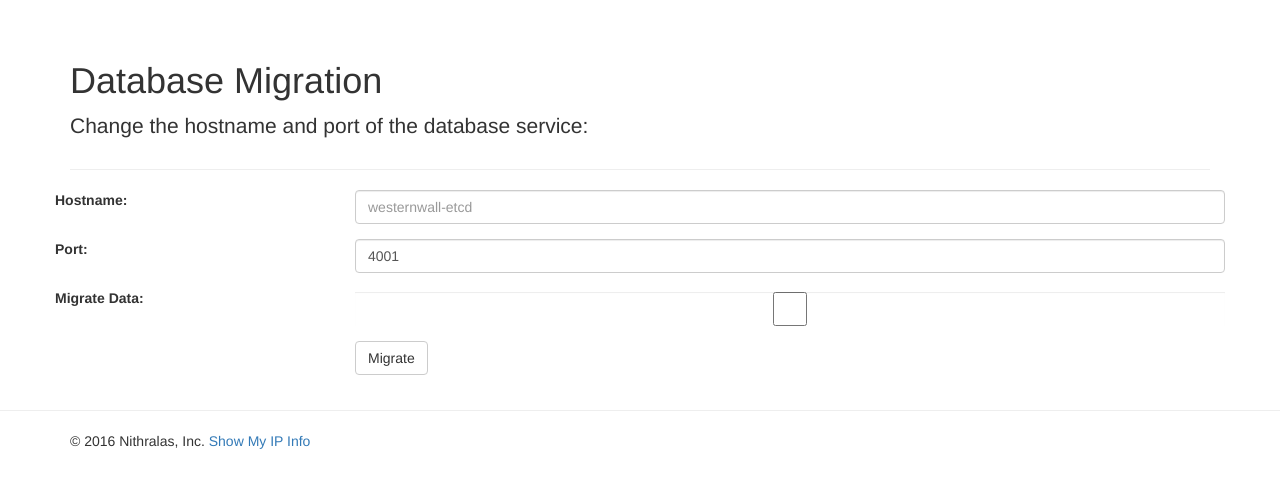
After one commit to joerisolie/westernwall_etcd, a Flask app: page /dbmigrate in a window 1280 px wide. The commit adds this page. Shown: the top 488 px of the page. Run offline with Flask 2, Linux system fonts and the light colour scheme; some libraries are stand-ins or nearby versions.

Commit message:
Added etcd migration functionality

```diff
--- a/source/app/forms.py
+++ b/source/app/forms.py
@@ -1,5 +1,5 @@
 from flask_wtf import Form
-from wtforms import StringField, TextAreaField, RadioField
+from wtforms import StringField, TextAreaField, RadioField, BooleanField
 from wtforms.validators import DataRequired, Length
 
 colors = [(1, 'D93544'), (2, 'E7B632'), (3, 'F7E9CA'), (4, '31D99C'), (5, '32ACE1')]
@@ -8,3 +8,8 @@ class MessageForm(Form):
 	name = StringField('name', validators=[DataRequired()])
 	message = TextAreaField('message', validators=[DataRequired()])
 	color = RadioField('color', choices=colors, coerce=int, validators=[DataRequired()])
+
+class DBMigrateForm(Form):
+	hostname = StringField('hostname', validators=[DataRequired()])
+	port = StringField('port', validators=[DataRequired()], default="4001")
+	migratedata = BooleanField('migratedata')
--- a/source/app/templates/base.html
+++ b/source/app/templates/base.html
@@ -5,6 +5,9 @@
     	{% else %}
     	<title>Welcome to the western wall</title>
     	{% endif %}
+	{% if do_refresh%}
+		<meta HTTP-EQUIV="refresh" CONTENT="1">
+	{% endif %}
 	<meta charset="utf-8">
     	<meta http-equiv="X-UA-Compatible" content="IE=edge">
     	<meta name="viewport" content="width=device-width, initial-scale=1">
--- /dev/null
+++ b/source/app/templates/dbmigrate.html
@@ -0,0 +1,43 @@
+{% extends "base.html" %}
+{% block content %}
+	<div class="page-header">
+		<h1>Database Migration</h1>
+		<p class="lead">Change the hostname and port of the database service:</p>
+	</div>
+
+	<div class="row">
+		<form class="form-horizontal" action="" method="post" name="Migrate">
+	        {{ form.hidden_tag() }}
+        	<div class="form-group">
+                	<label for="hostname" class="col-md-3" control-label>Hostname:</label>
+                	<div class="col-md-9">
+                	{{ form.hostname(size=20, class="form-control", placeholder="westernwall-etcd") }}
+                	{% for error in form.hostname.errors %}
+                        	<span class="help-inline">[{{ error }}]</span></br>
+                	{% endfor %}
+                	</div>
+        	</div>
+        	<div class="form-group">
+                	<label for="port" class="col-md-3" control-label>Port:</label>
+                	<div class="col-md-9">
+                	{{ form.port(size=4, class="form-control", placeholder="4001") }}
+                	{% for error in form.port.errors %}
+                        	<span class="help-inline">[{{ error }}]</span></br>
+                	{% endfor %}
+                	</div>
+        	</div>
+			<div class="form-group">
+                	<label for="migratedata" class="col-md-3" control-label>Migrate Data:</label>
+                	<div class="col-md-9">
+                	{{ form.migratedata(class="form-control") }}
+                	</div>
+        	</div>
+
+        	<div class="form-group">
+                	<div class="col-md-offset-3 col-md-9">
+                        	<button type="submit" class="btn btn-default">Migrate</button>
+			</div>
+        	</div>
+       	 	</form>
+	</div>
+{% endblock %}
--- a/source/app/views.py
+++ b/source/app/views.py
@@ -5,7 +5,7 @@ import etcd
 
 from app import app,forms
 from flask import render_template, flash, redirect, session, url_for, request, g, jsonify
-from .forms import MessageForm, colors
+from .forms import MessageForm, colors, DBMigrateForm
 
 class Message(object):
 	name = ""
@@ -33,7 +33,8 @@ class Message(object):
 
 @app.route('/', methods=['GET', 'POST'])
 @app.route('/index', methods=['GET','POST'])
-def index():
+@app.route('/index/<string:do_refresh>', methods=['GET','POST'])
+def index(do_refresh=False):
 	form = MessageForm()
 
 	if form.validate_on_submit():
@@ -57,9 +58,9 @@ def index():
 	except etcd.EtcdKeyNotFound:
 		flash("Something went wrong while getting the messages from etcd, is the directory initialized?", 'error')
 
-	return render_template('index.html', title='The Western Wall', messages=messages, form=form)
+	return render_template('index.html', title='The Western Wall', messages=messages, form=form, do_refresh=do_refresh)
 
-@app.route('/dbinit', methods=['GET','POST'])
+@app.route('/dbinit', methods=['GET'])
 def dbinit():
 	#Delete all keys
 	try:
@@ -83,3 +84,37 @@ def ipcheck():
 	yourip = request.remote_addr
 	ip_access_route = request.access_route
 	return render_template('ipcheck.html', title='The Western Wall - IP Check', ipinfos = retvalue, yourip=yourip, ip_access_route=ip_access_route)
+
+@app.route('/dbmigrate', methods=['GET','POST'])
+def dbmigrate():
+	form = DBMigrateForm()
+
+	if form.validate_on_submit():
+		if not form.migratedata.data:
+			flash("DB changed to %s:%s" % (form.hostname.data, form.port.data))
+			app.etcd_client = etcd.Client(host=form.hostname.data, port=int(form.port.data))
+		else:
+			#Read all messages, change DB and write them to the new db
+			messages = []
+			try:
+				qry = app.etcd_client.read('/messages/', recursive=True)
+				for x in range(0, 36):
+					x_value = next((y for y in qry.children if y.key == '/messages/' + str(x)), None)
+					q_dict = json.loads(x_value.value)
+					messages.append(
+						Message(q_dict['name'], q_dict['message'], q_dict['rating'], q_dict['voters'], q_dict['color']))
+			except etcd.EtcdKeyNotFound:
+				flash("Something went wrong while getting the messages from etcd, is the directory initialized?",
+					  'error')
+
+			app.etcd_client = etcd.Client(host=form.hostname.data, port=int(form.port.data))
+
+			for x in range(0, 36):
+				app.etcd_client.write('/messages/' + str(x), json.dumps(messages[x].asDict()))
+
+			flash("DB migrated to %s:%s" % (form.hostname.data, form.port.data))
+
+
+		app.etcd_client = etcd.Client(host=form.hostname.data,port=int(form.port.data))
+
+	return render_template('dbmigrate.html', title='The Wester Wall - DB Migrate', form=form)
```
